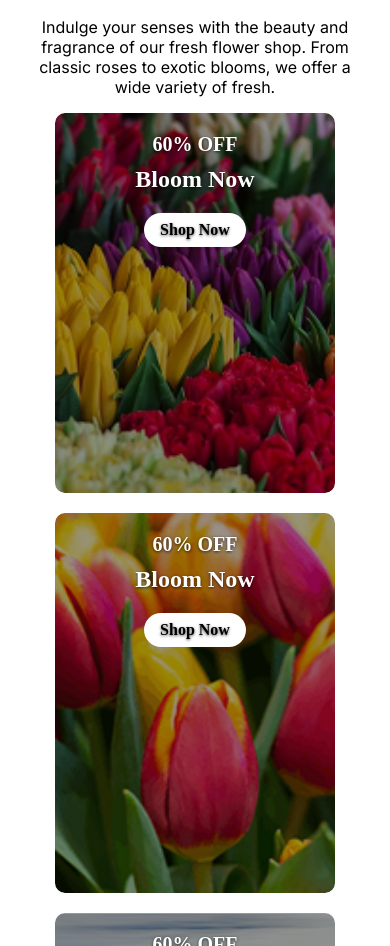
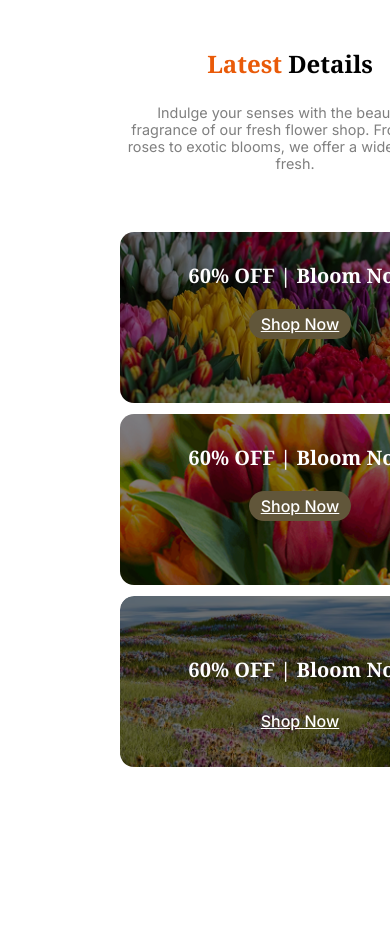
Before and after one commit to souravsarker036/assignment2, a plain HTML site: page index.html in a window 390 px wide. Shown: the part 3806-4752 px from the top of the page. After the commit the page ends 4582 px from the top, so only its background shows below. Drawn offline with Linux system fonts and the light colour scheme.

Commit message:
plant-lovers

```diff
--- a/index.html
+++ b/index.html
@@ -156,30 +156,27 @@
 
   <div class="image-grid">
     <div class="left-images">
-      <div class="image-box">
+      <div class="image-box-left">
         <img src="B12A02-Responsive-Flowers/assets/deal-bloom.png" alt="Image 1">
         <div class="overlay">
-          <span class="discount">60% OFF</span>
-          <span class="bloom">Bloom Now</span>
-          <a href="#" class="shop-now">Shop Now</a>
+          <span class="discount noto-serif-noto">60% OFF | Bloom Now</span>
+          <a href="#" class="shop-now inter-inter">Shop Now</a>
         </div>
       </div>
-      <div class="image-box">
+      <div class="image-box-left">
         <img src="B12A02-Responsive-Flowers/assets/deal-ana.png" alt="Image 2">
         <div class="overlay">
-          <span class="discount">60% OFF</span>
-          <span class="bloom">Bloom Now</span>
-          <a href="#" class="shop-now">Shop Now</a>
+          <span class="discount noto-serif-noto">60% OFF | Bloom Now</span>
+          <a href="#" class="shop-now inter-inter">Shop Now</a>
         </div>
       </div>
     </div>
     <div class="right-image">
-      <div class="image-box">
+      <div class="image-box-right">
         <img src="B12A02-Responsive-Flowers/assets/deal-zabo.png" alt="Image 3">
         <div class="overlay">
-          <span class="discount">60% OFF</span>
-          <span class="bloom">Bloom Now</span>
-          <a href="#" class="shop-now">Shop Now</a>
+          <span class="discount-zabo noto-serif-noto">60% OFF | Bloom Now</span>
+          <a href="#" class="shop-now-zabo inter-inter">Shop Now</a>
         </div>
       </div>
     </div>
--- a/style/style.css
+++ b/style/style.css
@@ -171,6 +171,7 @@
 .plants{
     width: 1140px;
     padding-left: 130px;
+    margin-bottom: 133px;
 }
 .plants-lover{
  display: flex;
@@ -223,57 +224,72 @@
     font-size: 1.2rem;
     text-align: left;
 }
-
+/* latest details */
 .latest-details {
-  padding: 50px 20px;
+    width: 1140px;
+  padding: 0 150px;
   text-align: center;
 }
-
-.section-header h2 {
-  font-size: 32px;
-  margin-bottom: 10px;
-  color: #222;
+.latest-section-header{
+    display: flex;
+    flex-direction: column;
+    justify-content: center;
+    align-items: center;
 }
 
-.section-header p {
-  font-size: 18px;
-  color: #555;
-  max-width: 600px;
-  margin: 0 auto 40px auto;
+.latest-section-header-title{
+  font-size: 3.1rem;
+  margin-bottom: 10px;
+}
+
+.latest-section-header-details{
+  font-size: 1.4rem;
+  width: 888px;
+  height: 54px;
+  color: rgba(0, 0, 0, 0.5);
+
 }
 
 .image-grid {
   display: flex;
-  flex-wrap: wrap;
   justify-content: center;
-  gap: 20px;
+  align-items: center;
+  padding-right: 60px;
+  gap: 25px;
 }
-
-.left-images {
-  display: flex;
-  flex-direction: column;
-  gap: 20px;
+.left-images{
+    display: flex;
+    flex-direction: column;
+    gap: 20px;
 }
-
-.right-image {
-  display: flex;
-  align-items: center;
-}
-
-.image-box {
+.image-box-left{
   position: relative;
-  width: 280px;
-  height: 380px;
+  width: 361px;
+  height: 201px;
   overflow: hidden;
   border-radius: 10px;
 }
 
-.image-box img {
-  width: 100%;
-  height: 100%;
+.image-box-left img {
+  width: 361px;
+  height: 201px;
   object-fit: cover;
   display: block;
-  border-radius: 10px;
+  border-radius: 14px;
+  filter: brightness(50%) contrast(100%);
+
+
+}
+.image-box-right{
+  position: relative;
+  width: 753px;
+  height: 423px;
+  overflow: hidden;
+  border-radius: 14px;
+}
+.image-box-right img{
+    border-radius: 14px;
+    filter: brightness(50%) contrast(100%);
 }
 
 .overlay {
@@ -282,40 +298,48 @@
   left: 0;
   width: 100%;
   height: 100%;
-  padding-top: 20px;
-  background: rgba(0,0,0,0.4); /* semi-transparent overlay */
+  padding-top: 60px;
   color: #fff;
   display: flex;
   flex-direction: column;
   align-items: center;
   justify-content: flex-start;
   gap: 10px;
-  text-shadow: 0 1px 3px rgba(0,0,0,0.7);
 }
 
 .overlay .discount {
-  font-size: 20px;
+  font-size: 1.25rem;
   font-weight: bold;
 }
 
-.overlay .bloom {
-  font-size: 24px;
+.overlay .shop-now{
+  margin-top: 10px;
+  color: white;
+  padding: 8px 16px;
+  border-radius: 20px;
+  font-size: 1rem;
+  font-weight: 500;
+}
+.discount-zabo{
+    margin-top: 90px;
+    font-size: 2.25rem;
   font-weight: bold;
 }
-
-.overlay .shop-now {
+.shop-now-zabo{
+   font-size: 1.75rem;
+   font-weight: 500;
+   color: white;
+}
+.overlay .shop-now-zabo{
   margin-top: 10px;
-  background: #fff;
-  color: #000;
-  text-decoration: none;
+  color: white;
   padding: 8px 16px;
   border-radius: 20px;
-  font-weight: bold;
-  transition: background 0.3s;
+  font-weight: 500;
 }
 
-.overlay .shop-now:hover {
-  background: #f4c542;
+.shop-now, .shop-now-zabo:hover {
+  background: #61563a;
 }
 
 
@@ -468,4 +492,80 @@
   .right-side p {
     font-size: 14px;
   }
+  /* latest details */
+   .latest-details {
+    width: 100%;
+    padding-left: 95px;
+    text-align: center;
+  }
+
+  .latest-section-header {
+    display: flex;
+    flex-direction: column;
+    align-items: center;
+  }
+
+  .latest-section-header-title {
+    font-size: 1.5rem;
+  }
+
+  .latest-section-header-details {
+    width: 336px;
+    height: 68px;
+    font-size: 0.9rem;
+    padding-left: 10px;
+    text-align: center;
+    margin-bottom: 60px;
+  }
+
+  .image-grid {
+    flex-direction: column;
+    gap: 10px;
+    padding-left: 80px;
+  }
+
+  .left-images,
+  .right-image {
+    display: flex;
+    flex-direction: column;
+    align-items: center;
+    gap: 10px;
+  }
+
+  .image-box-left,
+  .image-box-right {
+    width: 361px !important;
+    height: 172px !important;
+  }
+
+  .image-box-left img,
+  .image-box-right img {
+    width: 361px !important;
+    height: 171px !important;
+    object-fit: cover;
+  }
+
+    .overlay {
+    padding-top: 30px;
+    justify-content: flex-start;
+  }
+
+  .discount-zabo {
+    margin-top: 30px;
+    font-size: 1.25rem;
+  }
+
+  .shop-now-zabo {
+    font-size: 1rem;
+  }
+
+  .overlay .discount {
+    font-size: 1.25rem;
+  }
+
+  .overlay .shop-now {
+    font-size: 1rem;
+    padding: 5px 12px;
+  }
+
 }
```
